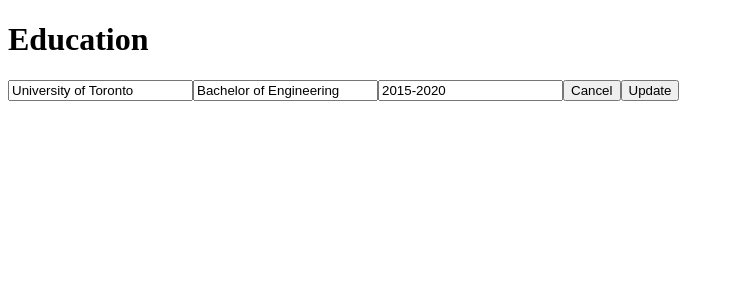
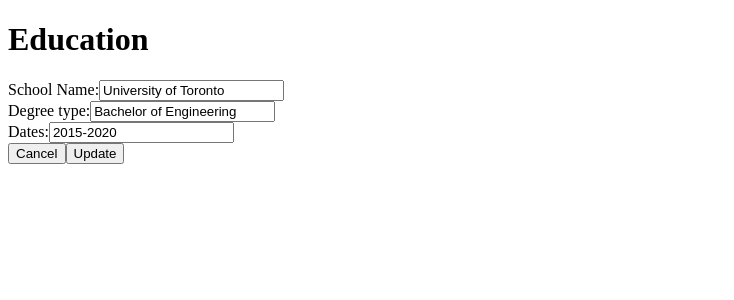
Before and after one commit to jp524/cv-project, a React (Create React App) app: page / in a window 1280 px wide. Both pictures are taken after a click on the button "Edit". Shown: the top 300 px of the page, without its empty margins (0-734 px from the left). Built offline with nearby package versions, Linux system fonts and the light colour scheme.

Commit message:
Add labels and minimal styling to form

```diff
--- a/src/App.css
+++ b/src/App.css
@@ -2,3 +2,9 @@
 body > iframe {
   display: none;
 }
+
+form {
+  display: flex;
+  flex-direction: column;
+  align-items: flex-start;
+}
--- a/src/components/Education.tsx
+++ b/src/components/Education.tsx
@@ -1,11 +1,5 @@
 import React from 'react';
 import EducationState from '../interfaces/EducationState';
-
-// interface State {
-//   schoolName: string;
-//   degree: string;
-//   date: string;
-// }
 
 class Education extends React.Component<{}, EducationState> {
   constructor(props: any) {
@@ -71,29 +65,40 @@
     const { updating, schoolName, degree, date } = this.state;
     const updateView = (
       <form onSubmit={this.onSubmitForm}>
+        <label htmlFor="schoolName">
+          School Name:
           <input
             type="text"
             name="schoolName"
             value={schoolName}
             onChange={this.onInputChange}
           />
+        </label>
+        <label htmlFor="degree">
+          Degree type:
           <input
             type="text"
             name="degree"
             value={degree}
             onChange={this.onInputChange}
           />
+        </label>
+        <label htmlFor="date">
+          Dates:
           <input
             type="text"
             name="date"
             value={date}
             onChange={this.onInputChange}
           />
+        </label>
 
+        <div className="form--actions">
           <button type="button" onClick={this.cancelUpdate}>
             Cancel
           </button>
           <input type="submit" value="Update" />
+        </div>
       </form>
     );
 
@@ -109,7 +114,7 @@
     );
 
     return (
-      <div className="education">
+      <div className="section">
         <h1>Education</h1>
         {updating ? updateView : staticView}
       </div>
```
Lines whose indentation alone changed are shown as unchanged.
